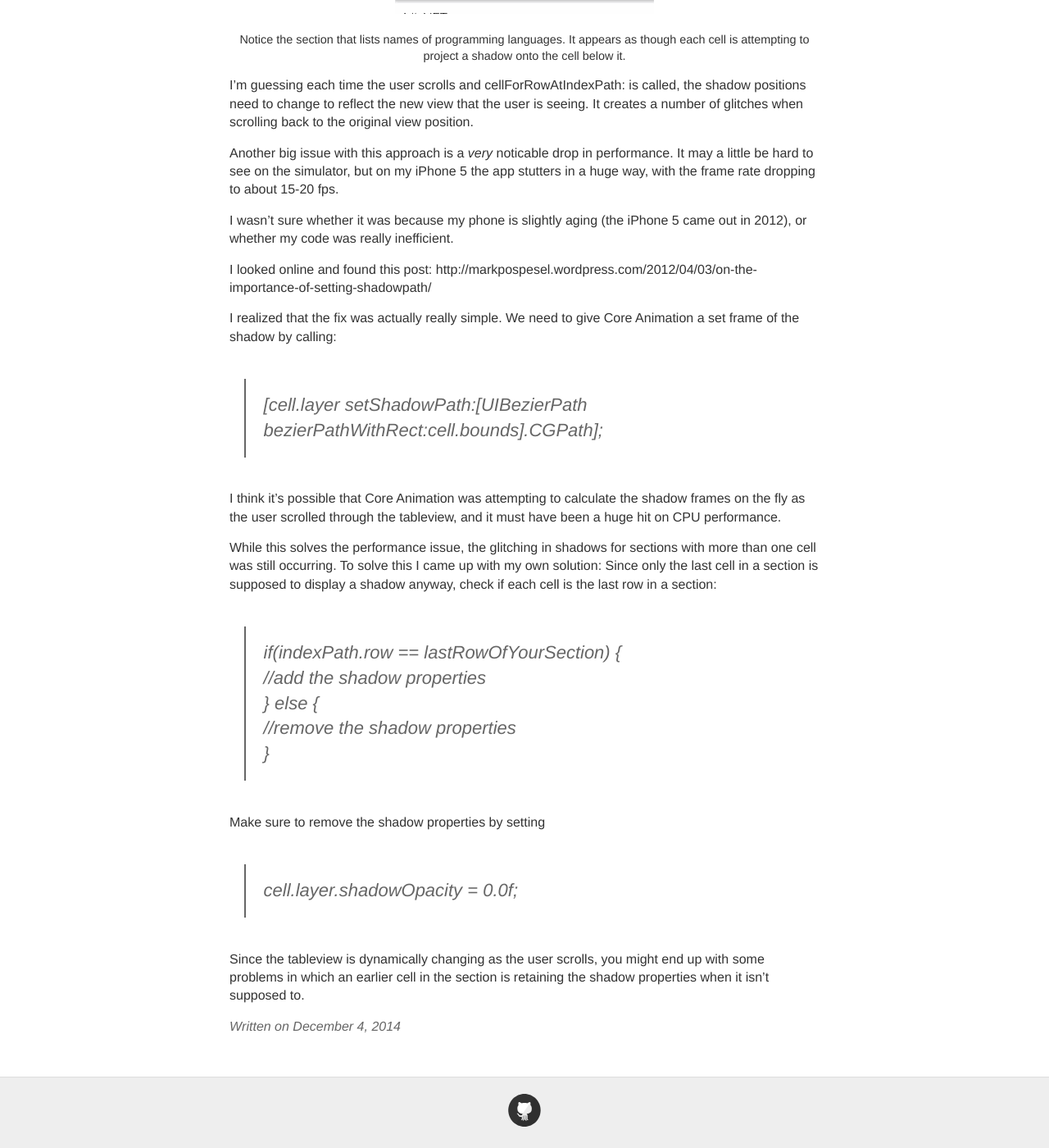
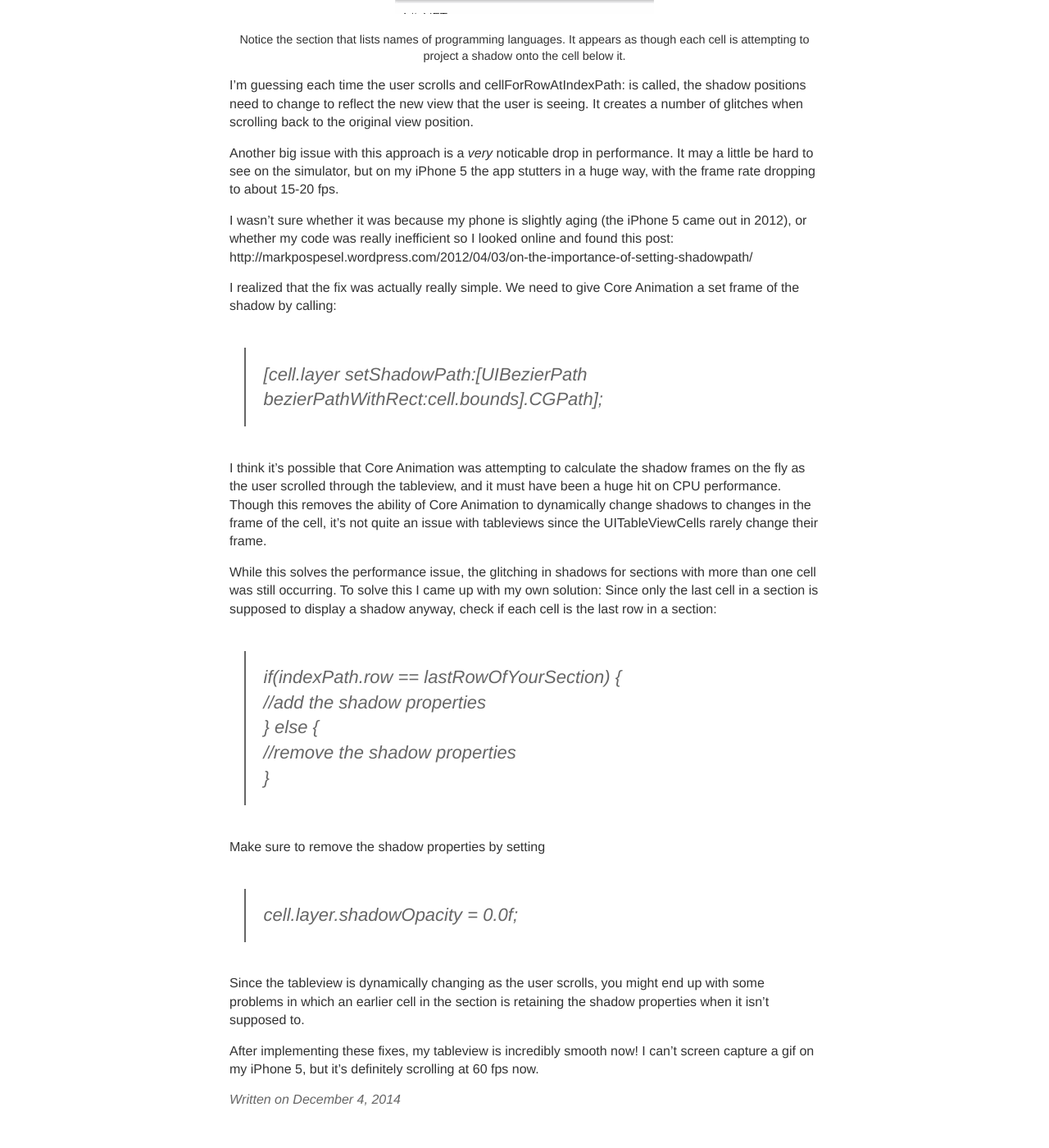
Before and after one commit to trentyou/trentyou.github.io, a Jekyll site: the page built from _posts/2014-12-4-UITableViewCell Shadows and Performance.md, in a window 1280 px wide and 1400 px high, scrolled down 1948 px. Shown: the whole window at 82% size. Built offline with Jekyll 4.4.1, drawn with Linux system fonts in a browser that asks for light colours.

Commit message:
Updated 2014-12-4-UITableViewCell Shadows and Performance.md

```diff
--- a/_posts/2014-12-4-UITableViewCell Shadows and Performance.md
+++ b/_posts/2014-12-4-UITableViewCell Shadows and Performance.md
@@ -70,9 +70,7 @@ I'm guessing each time the user scrolls and cellForRowAtIndexPath: is called, th
 
 Another big issue with this approach is a _very_ noticable drop in performance. It may a little be hard to see on the simulator, but on my iPhone 5 the app stutters in a huge way, with the frame rate dropping to about 15-20 fps.
 
-I wasn't sure whether it was because my phone is slightly aging (the iPhone 5 came out in 2012), or whether my code was really inefficient.
-
-I looked online and found this post:
+I wasn't sure whether it was because my phone is slightly aging (the iPhone 5 came out in 2012), or whether my code was really inefficient so I looked online and found this post:
 http://markpospesel.wordpress.com/2012/04/03/on-the-importance-of-setting-shadowpath/
 
 I realized that the fix was actually really simple. We need to give Core Animation a set frame of the shadow by calling:
@@ -80,6 +78,7 @@ I realized that the fix was actually really simple. We need to give Core Animati
 >[cell.layer setShadowPath:[UIBezierPath bezierPathWithRect:cell.bounds].CGPath];
 
 I think it's possible that Core Animation was attempting to calculate the shadow frames on the fly as the user scrolled through the tableview, and it must have been a huge hit on CPU performance.
+Though this removes the ability of Core Animation to dynamically change shadows to changes in the frame of the cell, it's not quite an issue with tableviews since the UITableViewCells rarely change their frame.
 
 While this solves the performance issue, the glitching in shadows for sections with more than one cell was still occurring. To solve this I came up with my own solution:
 Since only the last cell in a section is supposed to display a shadow anyway, check if each cell is the last row in a section:
@@ -95,3 +94,5 @@ Make sure to remove the shadow properties by setting
 > cell.layer.shadowOpacity = 0.0f;
 
 Since the tableview is dynamically changing as the user scrolls, you might end up with some problems in which an earlier cell in the section is retaining the shadow properties when it isn't supposed to.
+
+After implementing these fixes, my tableview is incredibly smooth now! I can't screen capture a gif on my iPhone 5, but it's definitely scrolling at 60 fps now.
```
